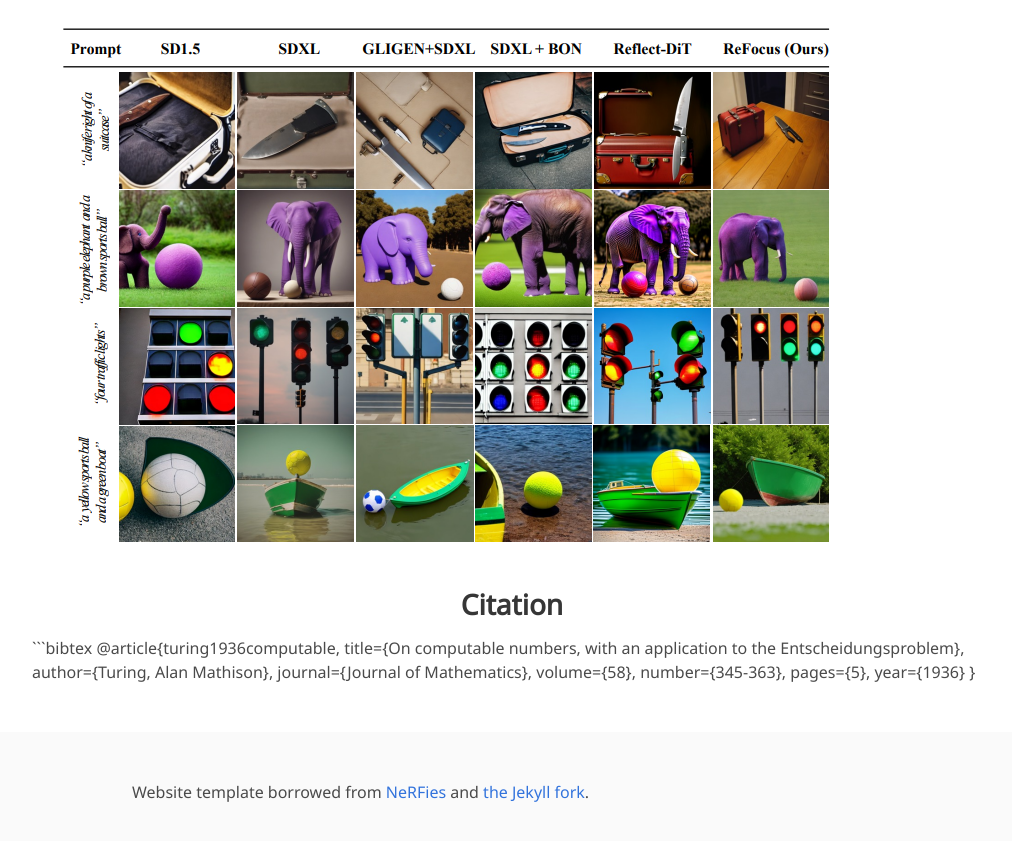
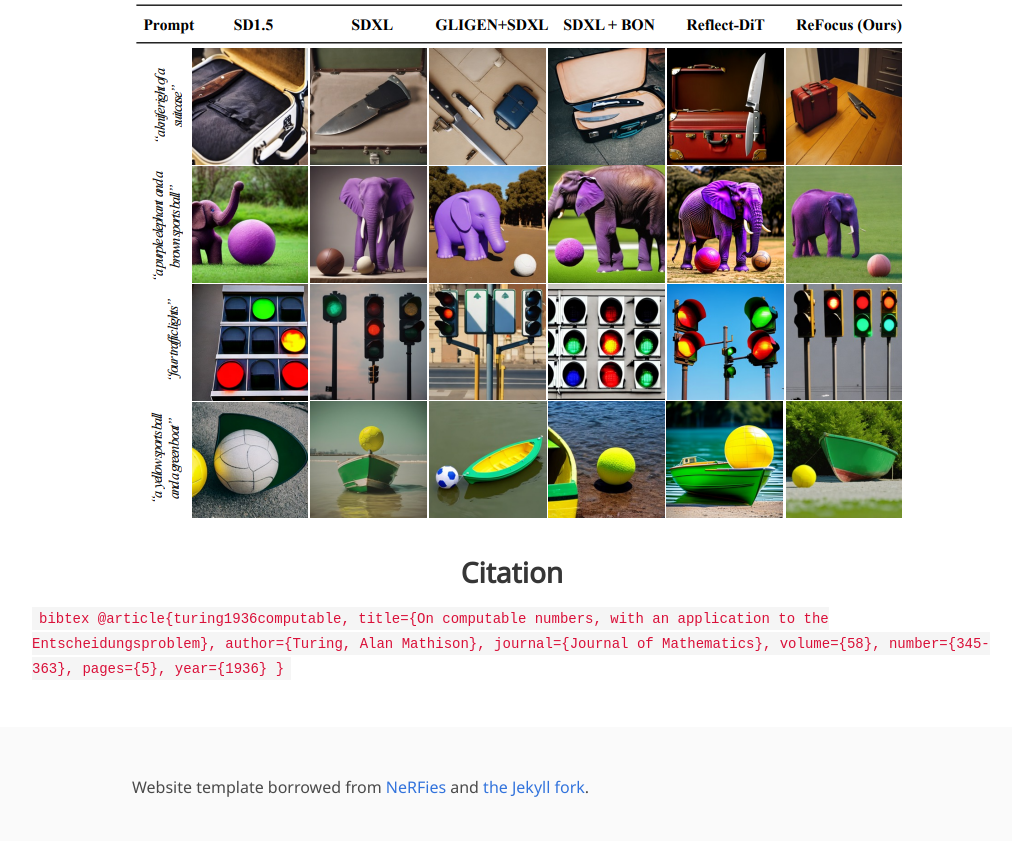
Before and after one commit to Minsuk-ji/ReFocus, a Jekyll site: the page built from index.md, in a window 1280 px wide and 900 px high, scrolled down 1667 px. Shown: the top 841 px of the window, without its empty margins (128-1140 px from the left). Built offline with Jekyll 4.4.1, drawn with Linux system fonts in a browser that asks for light colours; some web fonts are replaced.

Commit message:
Update index.md

````diff
--- a/index.md
+++ b/index.md
@@ -28,12 +28,13 @@ Next, a layout-conditioned diffusion model generates multiple drafts from indepe
 
 <h2 style="text-align:center;">Experimental Results</h2>
 
-| ![Quantitative results table](static/image/table.png) |
+<p align="center">
+  <img src="static/image/table.png" alt="Quantitative results table" style="max-width:100%; height:auto;">
+</p>
 
-
-
-
-| ![Qualitative results](static/image/qual.png) |
+<p align="center">
+  <img src="static/image/qual.png" alt="Qualitative results" style="max-width:100%; height:auto;">
+</p>
 
 
 
@@ -51,4 +52,4 @@ Next, a layout-conditioned diffusion model generates multiple drafts from indepe
   number={345-363},
   pages={5},
   year={1936}
-}
+}```
````
